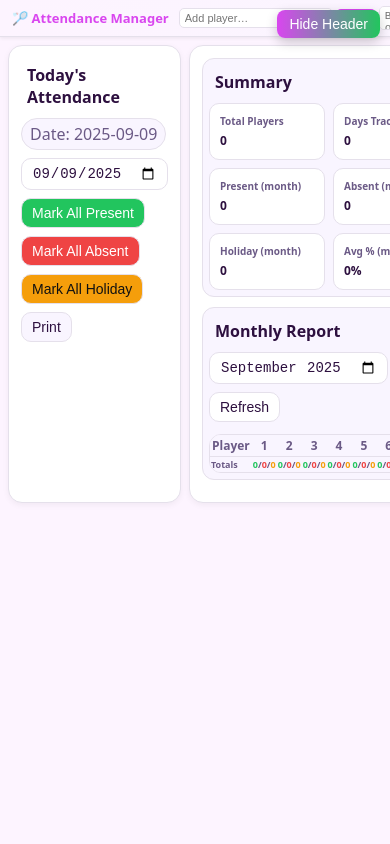
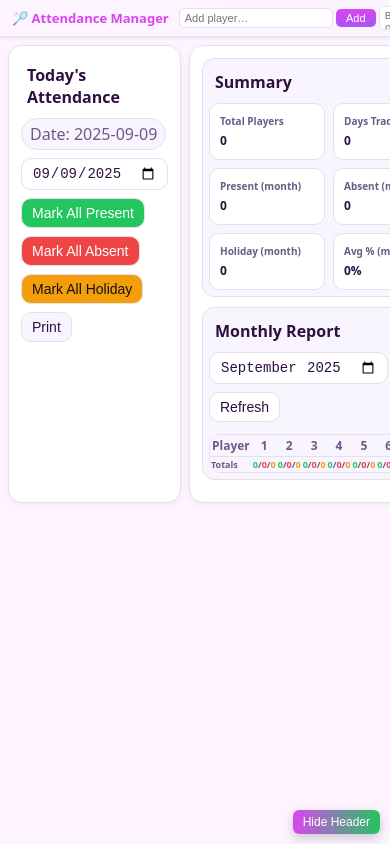
Before and after one commit to mahadhana1723-del/theworldofsportsmans, a website: page Attendance_book.html in a window 390 px wide. Shown: the top 844 px of the page. Drawn offline with Linux system fonts and the light colour scheme.

Commit message:
header hide and show button change the place

```diff
--- a/Attendance_book.html
+++ b/Attendance_book.html
@@ -218,6 +218,17 @@ header.hidden { display: none !important; }
   font-size: 14px;
   cursor: pointer;
   box-shadow: 0 4px 12px rgba(0,0,0,0.2);
+}
+/* Mobile adjustment */
+@media (max-width:600px) {
+  #toggleHeaderBtn {
+    top: auto;       /* remove top fixed */
+    bottom: 10px;    /* place near bottom */
+    right: 10px;     /* keep right side */
+    font-size: 12px; /* smaller text */
+    padding: 5px 10px;
+    border-radius: 6px;
+  }
 }
 
 
```
